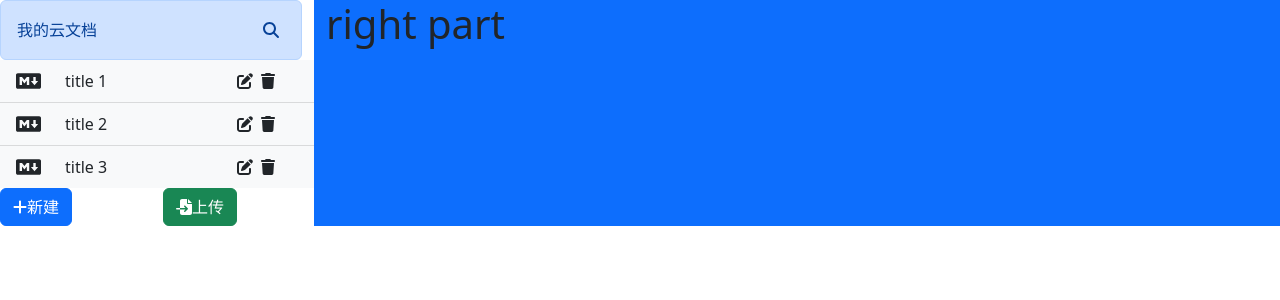
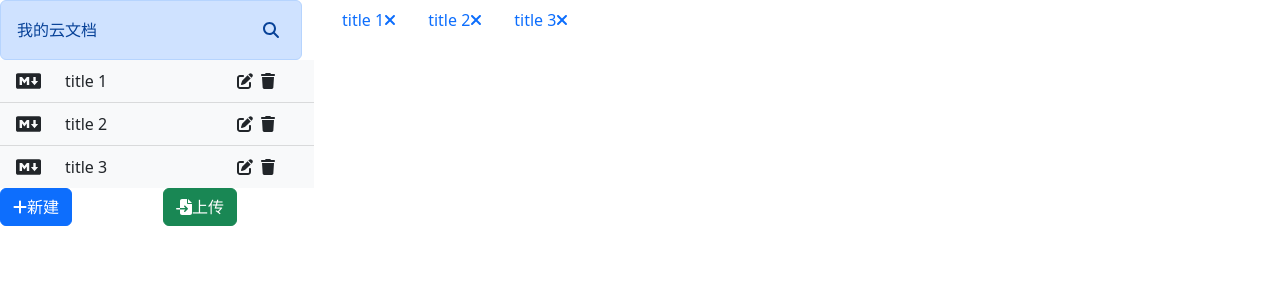
Before and after one commit to Poem7200/markdown, a React (Create React App) app: page / in a window 1280 px wide. Shown: the top 300 px of the page. Built offline with nearby package versions, Linux system fonts and the light colour scheme.

Commit message:
feat: add tab list

```diff
--- a/package.json
+++ b/package.json
@@ -16,6 +16,7 @@
     "@types/react": "^18.0.21",
     "@types/react-dom": "^18.0.6",
     "bootstrap": "^5.2.2",
+    "classnames": "^2.3.2",
     "react": "^18.2.0",
     "react-dom": "^18.2.0",
     "react-scripts": "5.0.1",
--- a/src/App.tsx
+++ b/src/App.tsx
@@ -3,6 +3,7 @@ import { faPlus, faFileImport } from '@fortawesome/free-solid-svg-icons'
 import FileSearch from './components/FileSearch';
 import FileList from './components/FileList';
 import BottomButton from './components/BottomButton';
+import TabList from './components/TabList';
 import { defaultFiles } from './utils/defaultFiles';
 import 'bootstrap/dist/css/bootstrap.min.css'
 import './App.css'
@@ -28,8 +29,8 @@ const App = () => {
             </div>
           </div>
         </div>
-        <div className='col-9 bg-primary right-panel'>
-          <h1>right part</h1>
+        <div className='col-9 right-panel'>
+          <TabList files={defaultFiles} onTabClick={(id) => console.log(id)} />
         </div>
       </div>
     </div>
--- /dev/null
+++ b/src/components/TabList.tsx
@@ -0,0 +1,50 @@
+import React, { FC } from "react";
+import classNames from 'classnames';
+import { FontAwesomeIcon } from '@fortawesome/react-fontawesome';
+import { faTimes } from '@fortawesome/free-solid-svg-icons'
+
+interface TabListProps {
+  files: {
+    id: string;
+    title: string;
+    // content: string;
+  }[];
+  activeId?: string;
+  unsavedIds?: string[];
+  onTabClick?: (id: string) => void;
+  onTabClose?: () => void;
+}
+
+const TabList: FC<TabListProps> = (props: TabListProps) => {
+  const { files, activeId, onTabClick } = props
+
+  const handleClick = (id: string) => {
+    onTabClick && onTabClick(id);
+  }
+
+  return (
+    <ul className="nav nav-pills">
+      {files.map(file => {
+        const fileItemClasses = classNames('nav-link', {
+          'active': file.id === activeId
+        })
+        return (
+          <li className="nav-item" key={file.id}>
+            <a href="#" className={fileItemClasses} onClick={() => handleClick(file.id)}>
+              {file.title}
+              <span className="ml-2">
+                <FontAwesomeIcon title='关闭' icon={faTimes} />
+              </span>
+            </a>
+          </li>
+        )
+      })}
+    </ul>
+  )
+}
+
+TabList.defaultProps = {
+  unsavedIds: []
+}
+
+export default TabList;
```
Also changed, not shown: 1 other file (tests, documents, lock files or other folders).
